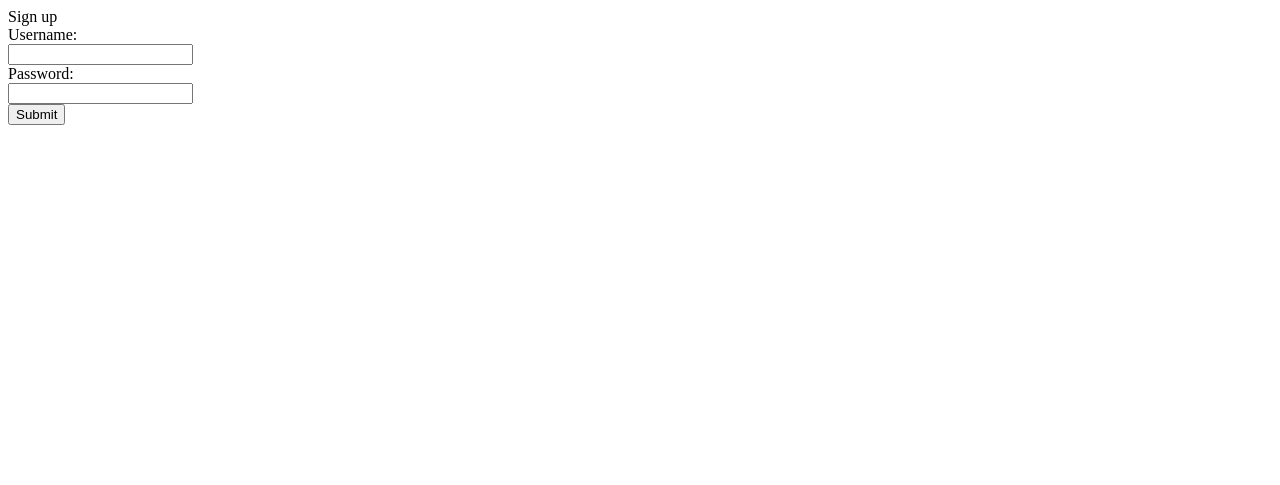
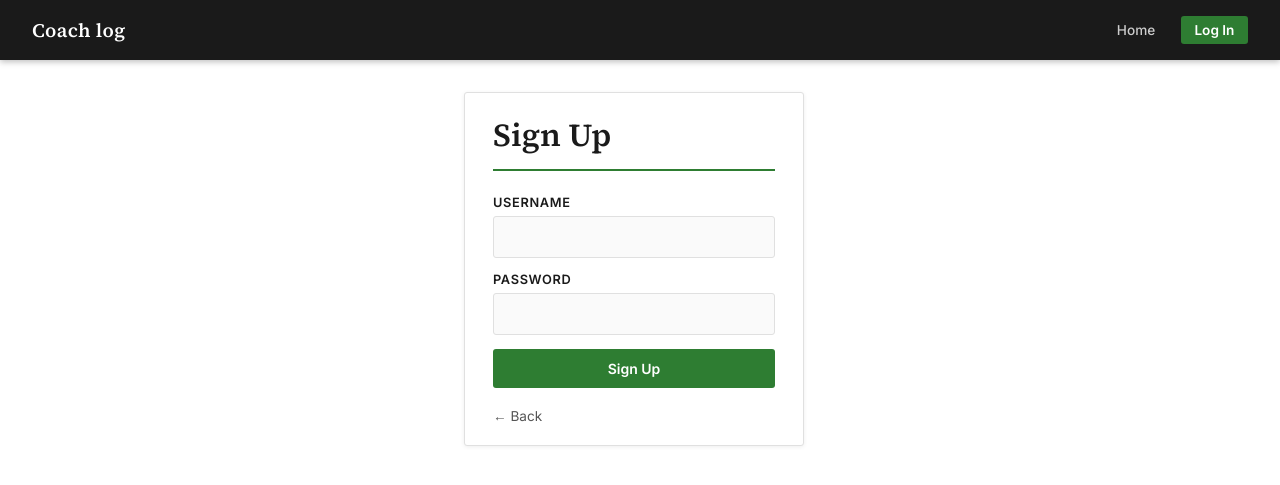
Before and after one commit to MathiasBenoni/Fullstack-app, a Flask app: page /signup in a window 1280 px wide. Shown: the top 485 px of the page. Run offline with Flask 3, Linux system fonts and the light colour scheme.

Commit message:
Good css

```diff
--- a/static/style.css
+++ b/static/style.css
@@ -0,0 +1,278 @@
+@import url('https://fonts.googleapis.com/css2?family=Source+Serif+4:wght@300;400;600&family=Inter:wght@400;500;600&display=swap');
+
+:root {
+    --bg:           #ffffff;
+    --bg-alt:       #f7f7f7;
+    --header-bg:    #1a1a1a;
+    --header-text:  #ffffff;
+    --accent:       #2e7d32;
+    --accent-hover: #1b5e20;
+    --text:         #1a1a1a;
+    --text-muted:   #555555;
+    --border:       #e0e0e0;
+    --input-bg:     #fafafa;
+    --radius:       3px;
+}
+
+*, *::before, *::after {
+    box-sizing: border-box;
+    margin: 0;
+    padding: 0;
+}
+
+html, body {
+    height: 100%;
+}
+
+body {
+    font-family: 'Inter', sans-serif;
+    font-size: 15px;
+    color: var(--text);
+    background: var(--bg);
+    display: flex;
+    flex-direction: column;
+    min-height: 100vh;
+}
+
+/* ── Header ── */
+header {
+    background: var(--header-bg);
+    padding: 0 2rem;
+    display: flex;
+    align-items: center;
+    justify-content: space-between;
+    height: 60px;
+    position: sticky;
+    top: 0;
+    z-index: 100;
+    box-shadow: 0 2px 6px rgba(0,0,0,0.25);
+}
+
+.site-title {
+    font-family: 'Source Serif 4', serif;
+    font-size: 1.2rem;
+    font-weight: 600;
+    color: #ffffff;
+    text-decoration: none;
+    letter-spacing: 0.02em;
+}
+
+nav {
+    display: flex;
+    align-items: center;
+    gap: 0.25rem;
+}
+
+nav a {
+    color: #cccccc;
+    text-decoration: none;
+    font-size: 0.85rem;
+    font-weight: 500;
+    padding: 0.4rem 0.85rem;
+    border-radius: var(--radius);
+    transition: color 0.15s, background 0.15s;
+}
+
+nav a:hover {
+    color: #ffffff;
+    background: rgba(255,255,255,0.08);
+}
+
+.nav-login {
+    background: var(--accent) !important;
+    color: #ffffff !important;
+    margin-left: 0.5rem;
+    font-weight: 600 !important;
+}
+
+.nav-login:hover {
+    background: var(--accent-hover) !important;
+}
+
+/* ── Main content ── */
+main {
+    flex: 1;
+    padding: 2rem 1.5rem;
+    max-width: 400px;
+    margin: 0 auto;
+    width: 100%;
+}
+
+/* ── Page headings ── */
+h1 {
+    font-family: 'Source Serif 4', serif;
+    font-size: 2rem;
+    font-weight: 600;
+    color: var(--text);
+    margin-bottom: 1.5rem;
+    padding-bottom: 0.75rem;
+    border-bottom: 2px solid var(--accent);
+}
+
+h2 {
+    font-family: 'Source Serif 4', serif;
+    font-size: 1.3rem;
+    font-weight: 600;
+    margin-bottom: 1rem;
+    color: var(--text);
+}
+
+p {
+    line-height: 1.7;
+    color: var(--text-muted);
+    margin-bottom: 1rem;
+}
+
+/* ── Card (for forms) ── */
+.card {
+    background: var(--bg);
+    border: 1px solid var(--border);
+    border-radius: var(--radius);
+    padding: 1.25rem 1.75rem;
+    max-width: 340px;
+    box-shadow: 0 1px 4px rgba(0,0,0,0.07);
+}
+
+/* ── Index page buttons ── */
+.btn-group {
+    display: flex;
+    flex-direction: column;
+    gap: 1rem;
+    max-width: 280px;
+}
+
+.btn-group p {
+    font-size: 0.8rem;
+    color: var(--text-muted);
+    text-align: center;
+}
+
+/* ── Buttons ── */
+button, .btn {
+    font-family: 'Inter', sans-serif;
+    font-size: 0.875rem;
+    font-weight: 600;
+    background: var(--accent);
+    color: #ffffff;
+    border: none;
+    border-radius: var(--radius);
+    padding: 0.7rem 1.5rem;
+    cursor: pointer;
+    width: 100%;
+    transition: background 0.15s;
+    text-align: center;
+}
+
+button:hover, .btn:hover {
+    background: var(--accent-hover);
+}
+
+button.secondary {
+    background: transparent;
+    color: var(--accent);
+    border: 1px solid var(--accent);
+}
+
+button.secondary:hover {
+    background: var(--accent);
+    color: #ffffff;
+}
+
+a {
+    color: var(--accent);
+    text-decoration: none;
+}
+
+a:hover {
+    text-decoration: underline;
+}
+
+/* ── Forms ── */
+form {
+    display: flex;
+    flex-direction: column;
+    gap: 0.85rem;
+}
+
+.field {
+    display: flex;
+    flex-direction: column;
+    gap: 0.4rem;
+}
+
+label {
+    font-size: 0.8rem;
+    font-weight: 600;
+    color: var(--text);
+    text-transform: uppercase;
+    letter-spacing: 0.05em;
+}
+
+input[type="text"],
+input[type="password"] {
+    background: var(--input-bg);
+    border: 1px solid var(--border);
+    border-radius: var(--radius);
+    color: var(--text);
+    font-family: 'Inter', sans-serif;
+    font-size: 0.95rem;
+    padding: 0.65rem 0.9rem;
+    width: 100%;
+    outline: none;
+    transition: border-color 0.15s, box-shadow 0.15s;
+}
+
+input[type="text"]:focus,
+input[type="password"]:focus {
+    border-color: var(--accent);
+    box-shadow: 0 0 0 3px rgba(46, 125, 50, 0.12);
+}
+
+/* ── Back link ── */
+.back-link {
+    display: inline-block;
+    margin-top: 1.25rem;
+    font-size: 0.85rem;
+    color: var(--text-muted);
+    text-decoration: none;
+}
+
+.back-link:hover {
+    color: var(--accent);
+    text-decoration: underline;
+}
+
+.back-link::before {
+    content: '← ';
+}
+
+/* ── Flash messages ── */
+.flashes {
+    list-style: none;
+    margin-bottom: 1.25rem;
+}
+
+.flashes li {
+    font-size: 0.85rem;
+    padding: 0.65rem 1rem;
+    border-left: 3px solid var(--accent);
+    background: #f1f8f1;
+    color: var(--accent-hover);
+    border-radius: 0 var(--radius) var(--radius) 0;
+    margin-bottom: 0.5rem;
+}
+
+.flashes li.error {
+    border-left-color: #c62828;
+    background: #fff5f5;
+    color: #c62828;
+}
+
+/* ── Footer ── */
+footer {
+    background: var(--header-bg);
+    color: #aaaaaa;
+    text-align: center;
+    font-size: 0.8rem;
+    padding: 1.25rem 2rem;
+}
--- a/templates/signup.html
+++ b/templates/signup.html
@@ -1,25 +1,38 @@
 <!DOCTYPE html>
 <html lang="en">
 <head>
+    <link rel="stylesheet" href="{{ url_for('static', filename='style.css') }}">
     <meta charset="UTF-8">
     <meta name="viewport" content="width=device-width, initial-scale=1.0">
-    <title>Document</title>
+    <title>Sign Up</title>
 </head>
 <body>
 
-    Sign up
-    <form action="/signed_up" method="post">
-        <label for="username">Username:</label>
-        <br>
-        <input type="text" class="username" name="new_username">
-        <br>
-        <label for="password">Password:</label>
-        <br>
-        <input type="password" id="password" name="new_password">
-        <br>
-        <button type="submit">Submit</button>
-    </form>
+    <header>
+        <a href="/" class="site-title">Coach log</a>
+        <nav>
+            <a href="/">Home</a>
+            <a href="/login" class="nav-login">Log In</a>
+        </nav>
+    </header>
 
+    <main>
+        <div class="card">
+            <h1>Sign Up</h1>
+            <form action="/signed_up" method="post">
+                <div class="field">
+                    <label for="new_username">Username</label>
+                    <input type="text" id="new_username" name="new_username">
+                </div>
+                <div class="field">
+                    <label for="new_password">Password</label>
+                    <input type="password" id="new_password" name="new_password">
+                </div>
+                <button type="submit">Sign Up</button>
+            </form>
+            <a href="/" class="back-link">Back</a>
+        </div>
+    </main>
 
 </body>
 </html>
```
Also changed, not shown: templates/index.html (+14 -11 lines), templates/login.html (+26 -16 lines).
